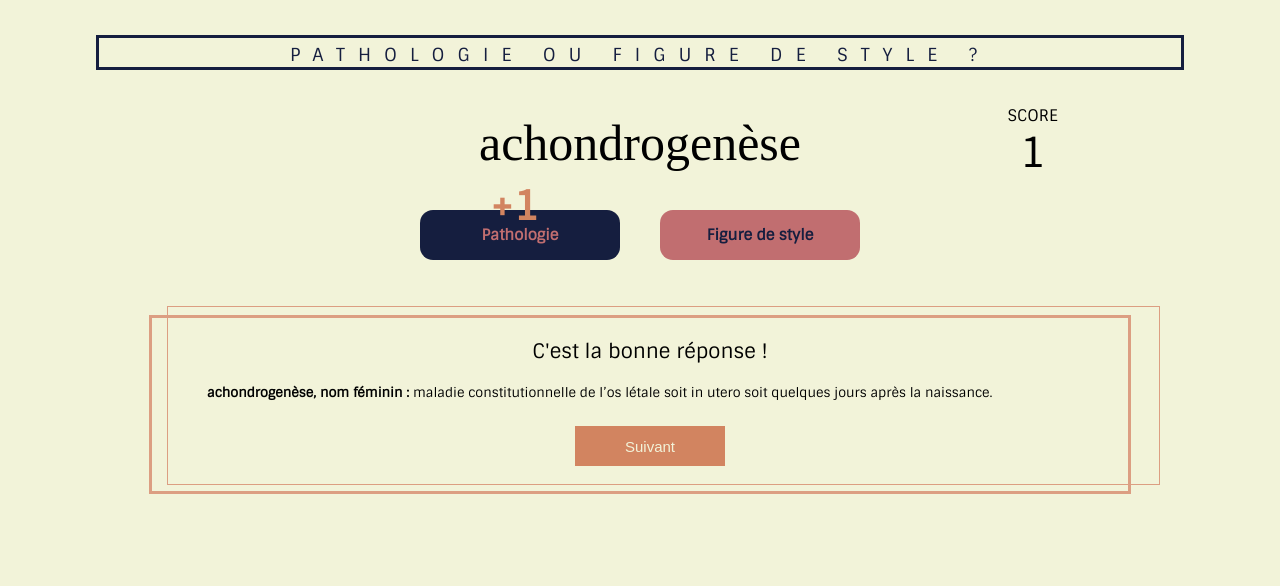
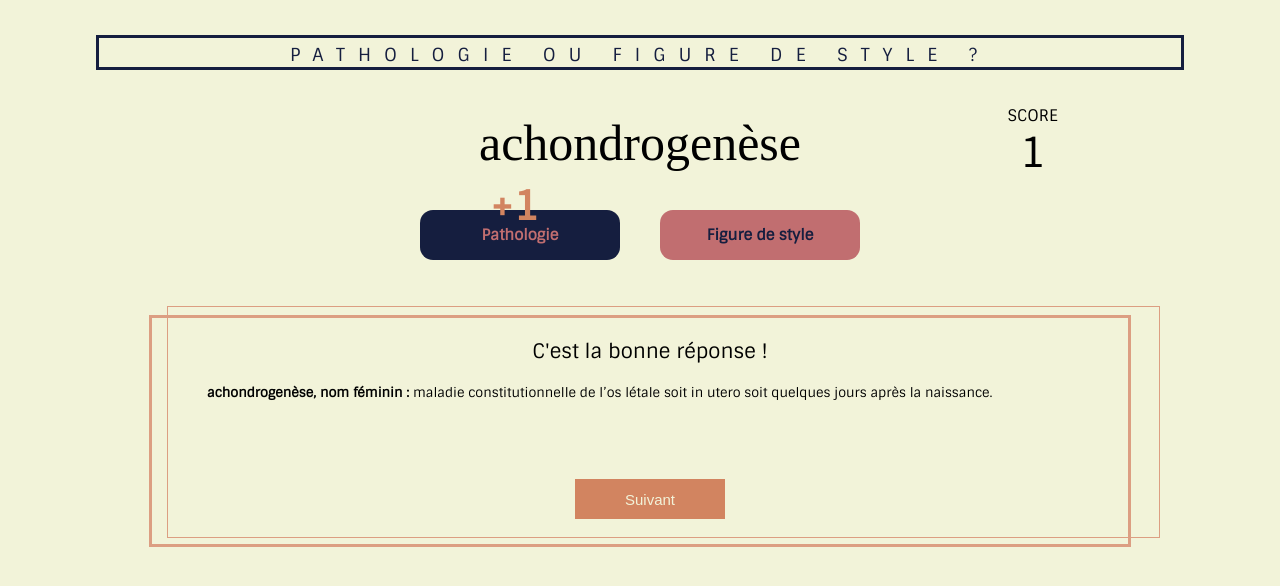
Before and after one commit to gabrielledevz/pathologie-ou-figure-de-style, a React (Create React App) app: page / in a window 1280 px wide. Both pictures are taken after a click on the button "Pathologie". Shown: the top 586 px of the page. Built offline with nearby package versions, Linux system fonts and the light colour scheme; a web font is replaced by a local one.

Commit message:
Laisser le bouton Suivant en sticky et mettre les infos réponse en scrollable

```diff
--- a/src/components/Answer/answer.module.css
+++ b/src/components/Answer/answer.module.css
@@ -44,7 +44,6 @@
   cursor: pointer;
   outline: none;
   align: right;
-  overflow: auto;
 }
 
 .nextButton:hover {
--- a/src/components/Answer/components/answerdetails.module.css
+++ b/src/components/Answer/components/answerdetails.module.css
@@ -2,6 +2,10 @@
   padding-top: 20px;
   text-align: left;
   font-size: 13px;
+  height: 100%;
+  margin: 0em;
+  overflow-y: auto;
+  height: 100px;
 }
 
 .definition {
--- a/src/components/app.module.css
+++ b/src/components/app.module.css
@@ -10,7 +10,6 @@ body {
   height: 100%;
   background-color: var(--color-yellow);
   font-family: "Sintony";
-  overflow: auto;
 }
 
 #root {
```
